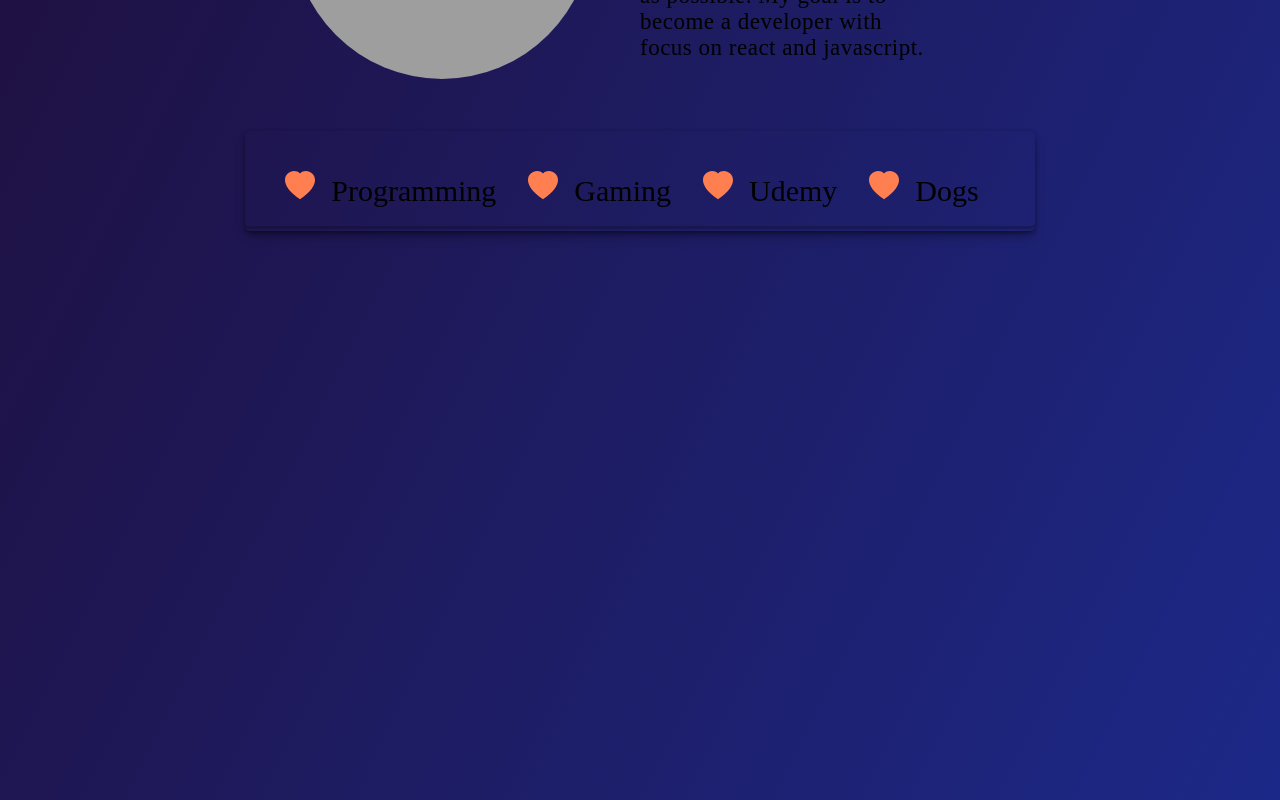
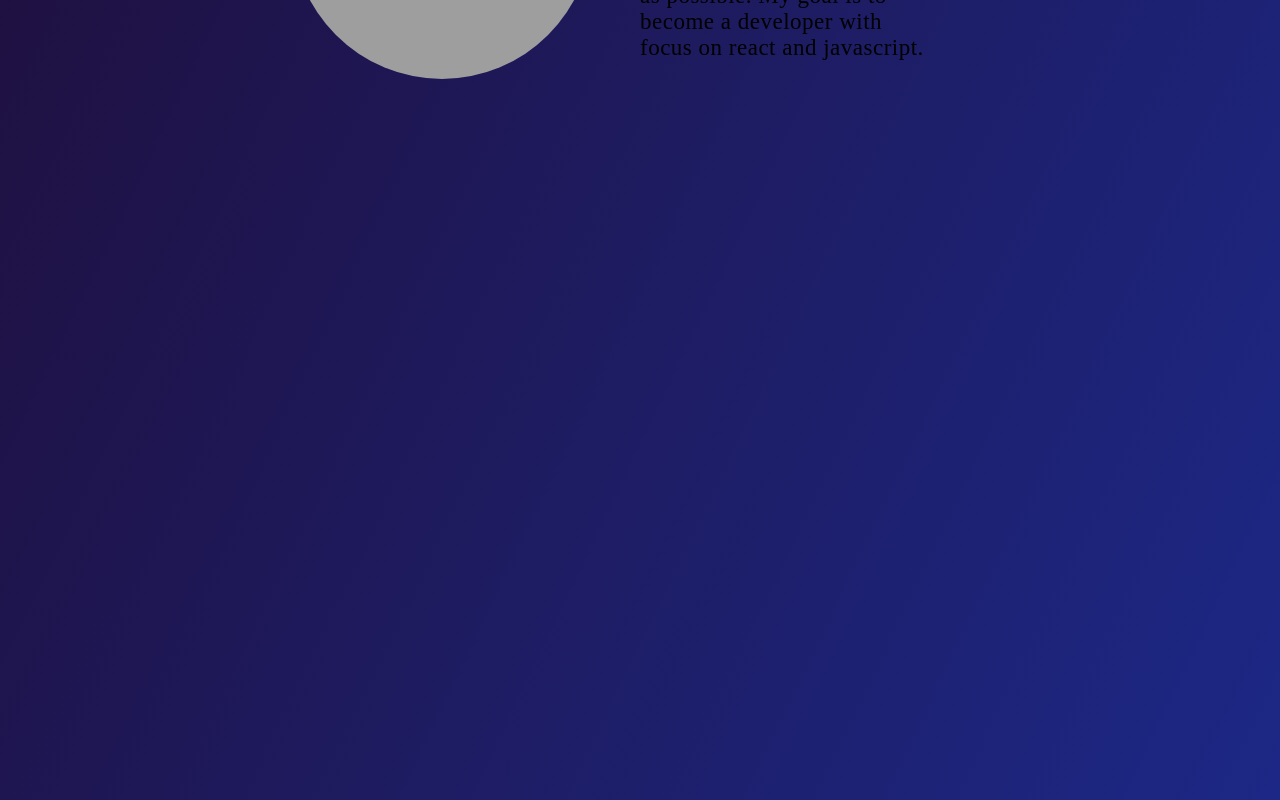
Before and after one commit to Ace1313/portfolio-react-new, a React (Vite) app: page / in a window 1280 px wide. Shown: the part 1420-2220 px from the top of the page. Built offline with nearby package versions, Linux system fonts and the light colour scheme; grey boxes are pictures that could not be loaded.

Commit message:
animation about me section

```diff
--- a/src/components/About.jsx
+++ b/src/components/About.jsx
@@ -10,10 +10,13 @@ import naruto from '../assets/naruto.jpg';
 
 function About() {
    const [test, setTest] = useState(0);
+   const [startAnimation, setStartAnimation] = useState(0);
 
    function testing() {
       const position = window.scrollY;
+      const positionAnimation = window.scrollY;
       setTest(position);
+      setStartAnimation(positionAnimation);
    }
 
    console.log(test);
@@ -38,31 +41,29 @@ function About() {
                   become a developer with focus on react and javascript.
                </p>
             </div>
-            <div className="like_text">
-               <li>
+            <div
+               className={
+                  startAnimation > 1000
+                     ? 'start-animtaion like_text'
+                     : 'hide-like-text'
+               }
+            >
                <span>
                   <BsHeartFill className="heart" />
                   <span className="span_heart">Programming</span>
                </span>
-               </li>
-               <li>
                <span>
                   <BsHeartFill className="heart" />
                   <span className="span_heart">Gaming</span>
                </span>
-               </li>
-               <li>
                <span>
                   <BsHeartFill className="heart" />
                   <span className="span_heart">Udemy</span>
                </span>
-               </li>
-               <li>
                <span>
                   <BsHeartFill className="heart" />
                   <span className="span_heart">Dogs</span>
                </span>
-               </li>
             </div>
 
             <div className={test > 1140 ? 'show-icons icons ' : 'hide-icons icons '}>
@@ -78,10 +79,13 @@ function About() {
 }
 
 const Wrapper = styled.div`
+   .test img {
+      height: 450px;
+   }
    .about_container {
       display: grid;
       grid-template-columns: 1fr 1fr;
-      grid-template-rows: 250px 400px 100px 400px 200px;
+      grid-template-rows: 250px 400px 100px 600px 100px;
       justify-items: center;
    }
 
@@ -97,9 +101,19 @@ const Wrapper = styled.div`
 
    h2 {
       font-size: 35px;
-      border-bottom: 2px solid orange;
-      border-top: 2px solid orange;
+      border-bottom: 3px solid #ccdbe8;
+      border-top: 3px solid #ccdbe8;
       padding: 1rem;
+      text-transform: uppercase;
+      background: #ff6348;
+      background: -webkit-linear-gradient(to right, #ff6348 0%, #fff200 100%);
+      background: -moz-linear-gradient(to right, #ff6348 0%, #fff200 100%);
+      background: linear-gradient(to right, #ff6348 0%, #fff200 100%);
+      -webkit-background-clip: text;
+      -webkit-text-fill-color: transparent;
+      box-shadow: #ccdbe8 3px 3px 6px 0px inset,
+         rgba(255, 255, 255, 0.5) -3px -3px 6px 1px inset;
+      border-radius: 5px;
    }
 
    .profile_img {
@@ -130,12 +144,12 @@ const Wrapper = styled.div`
       grid-column-start: 1;
       grid-column-end: 3;
       grid-row-start: 4;
-      padding: 2rem;
+      padding: 1rem;
    }
 
    .icons-img {
-      width: 50px;
-      height: 50px;
+      width: 80px;
+      height: 80px;
    }
 
    .profile-img {
@@ -180,8 +194,34 @@ const Wrapper = styled.div`
       display: flex;
       grid-column-start: 1;
       grid-column-end: 3;
-      box-shadow: rgba(0, 0, 0, 0.4) 0px 2px 4px,
-         rgba(0, 0, 0, 0.3) 0px 7px 13px -3px, rgba(0, 0, 0, 0.2) 0px -3px 0px inset;
+      white-space: nowrap;
+      overflow: hidden;
+   }
+
+   .hide-like-text {
+      opacity: 0;
+      border-radius: 5px;
+      border-bottom: solid 2px transparent;
+      padding: 2rem;
+      font-size: 30px;
+      display: flex;
+      grid-column-start: 1;
+      grid-column-end: 3;
+      white-space: nowrap;
+      overflow: hidden;
+   }
+
+   .start-animtaion {
+      animation: typewriter 2s steps(44) 1s 1 normal both;
+   }
+
+   @keyframes typewriter {
+      from {
+         width: 1%;
+      }
+      to {
+         width: 36%;
+      }
    }
 
    .heart {
@@ -193,10 +233,7 @@ const Wrapper = styled.div`
       transition: all ease-out 0.3s;
       color: red;
    }
-   li {
-      list-style: none;
-      padding: 0.5rem;
-   }
+
    .span_heart {
       padding: 1rem;
    }
@@ -205,6 +242,7 @@ const Wrapper = styled.div`
       .about_container {
          display: grid;
          grid-template-columns: none;
+         grid-template-rows: 250px 300px 100px 200px 400px;
       }
       h2 {
          padding: 1rem 0rem 1rem 0rem;
@@ -234,6 +272,18 @@ const Wrapper = styled.div`
          box-shadow: none;
          height: 200px;
       }
+      @keyframes typewriter {
+         from {
+            width: 1%;
+         }
+         to {
+            width: 46%;
+         }
+      }
+
+      .hide-like-text {
+         width: 0%;
+      }
       .profile_img {
          grid-row-start: 2;
          justify-content: center;
@@ -244,13 +294,12 @@ const Wrapper = styled.div`
       .icons {
          grid-row-start: 5;
          grid-column-start: 1;
-         height: 30px;
          padding: 1rem;
       }
 
       .icons-img {
-         width: 50px;
-         height: 50px;
+         width: 60px;
+         height: 60px;
       }
    }
 `;
--- a/src/components/Contact.jsx
+++ b/src/components/Contact.jsx
@@ -66,7 +66,7 @@ const Wrapper = styled.div`
    grid-template-rows: 60px 40px 30px 20px;
    padding: 2rem;
    box-shadow: rgba(0, 0, 0, 0.35) 0px -50px 36px -28px inset;
-   border: 20px dotted;
+   border: 18px dotted;
    border-color: #ff6348;
    background: -webkit-linear-gradient(to right, #ff6348 0%, #fff200 100%);
    background: -moz-linear-gradient(to right, #ff6348 0%, #fff200 100%);
--- a/src/components/pages/Projects.jsx
+++ b/src/components/pages/Projects.jsx
@@ -52,25 +52,12 @@ function Projects() {
                   </article>
                </main>
             ))}
-            <div className="test">
-               <img src="" alt="" />
-            </div>
          </section>
       </Wrapper>
    );
 }
 
 const Wrapper = styled.div`
-   .test {
-      height: 100%;
-      width: 100%;
-      background: transparent;
-   }
-
-   .test img {
-      background-color: transparent;
-      height: 150px;
-   }
    .container {
       display: grid;
       grid-template-columns: 1fr 1fr;
```
Lines whose indentation alone changed are shown as unchanged.
